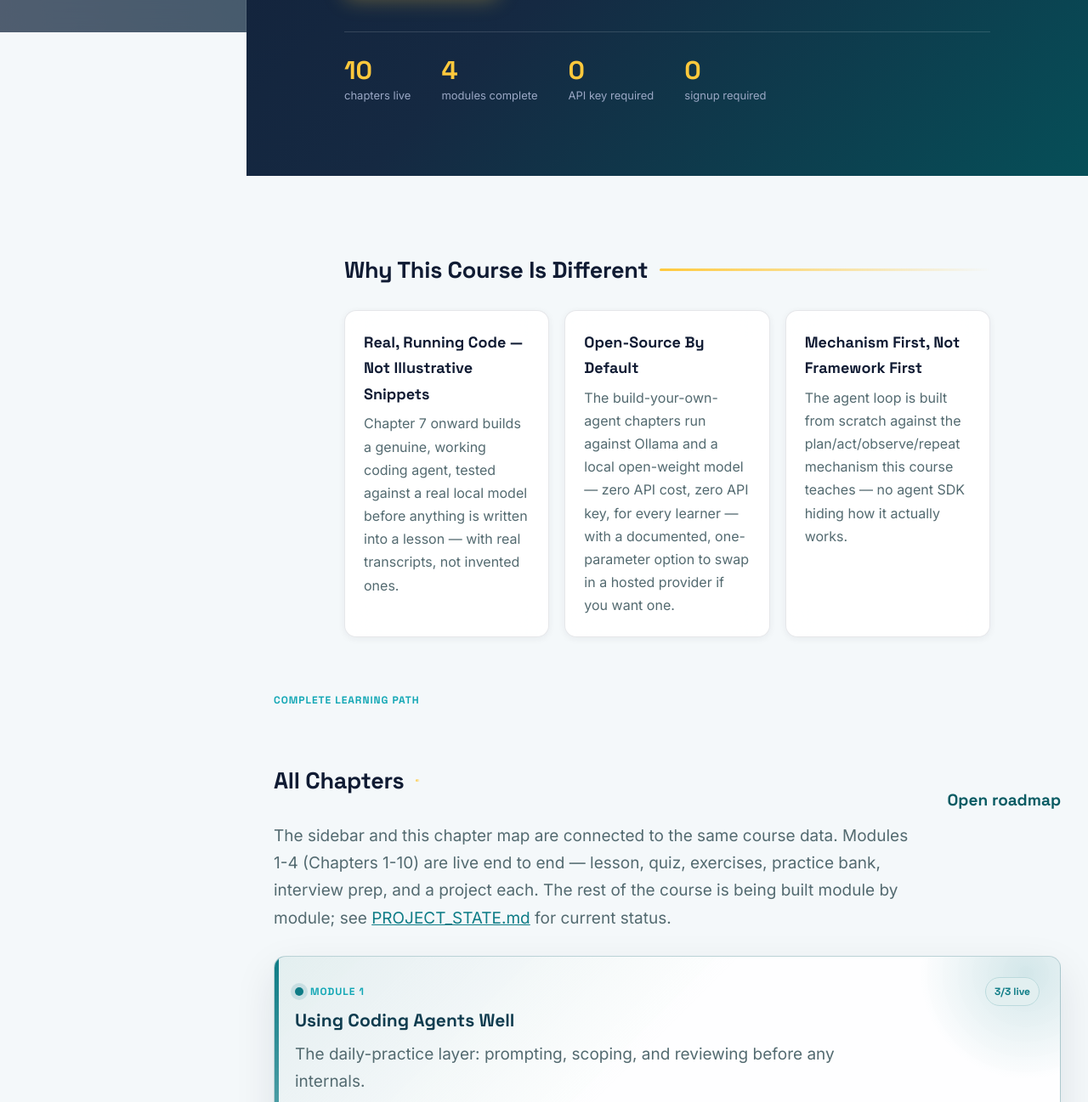
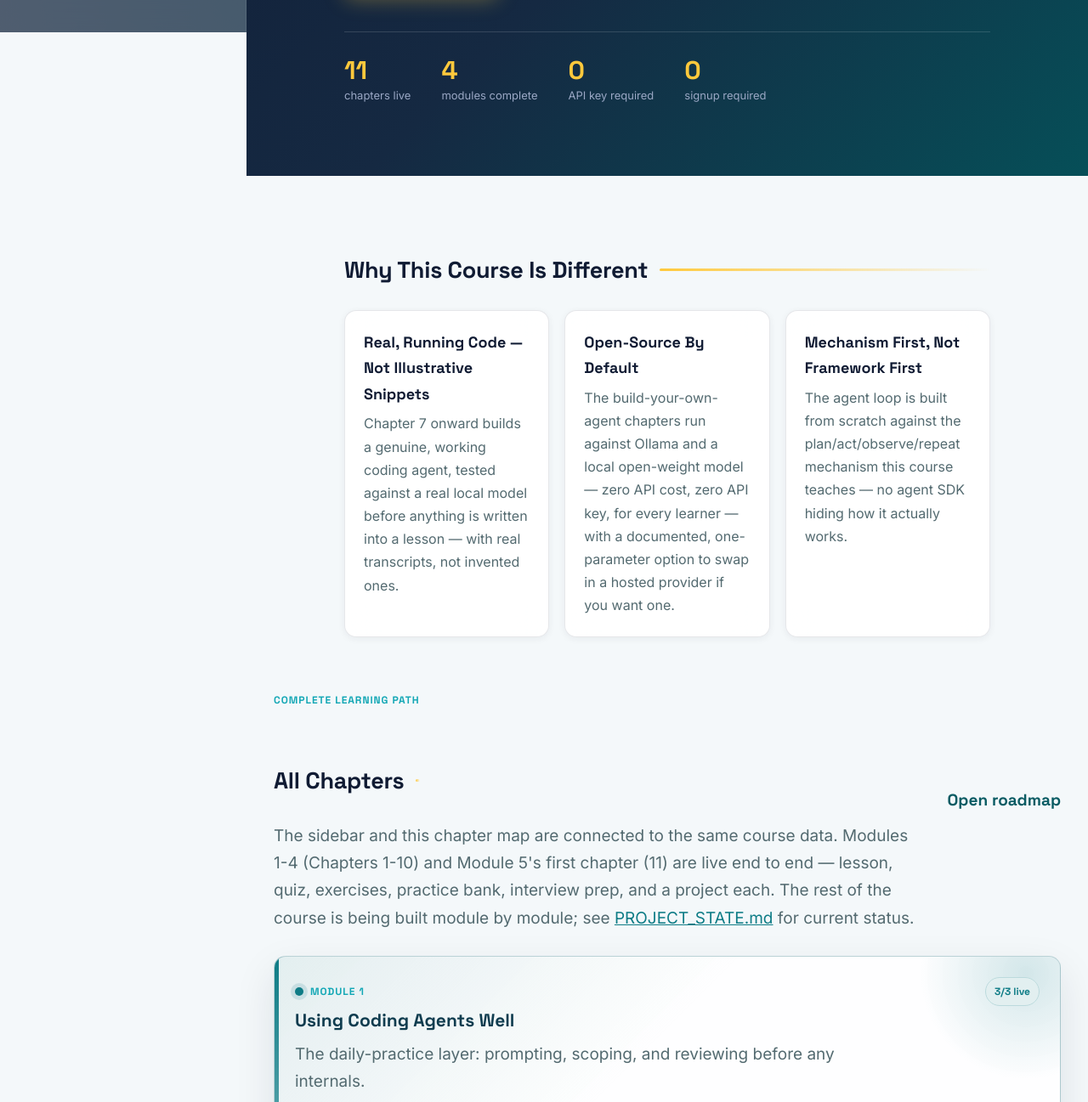
Before and after one commit to TechNaom/ai-coding-agents-for-everyone, a plain HTML site: page index.html in a window 1280 px wide. Shown: the part 762-2059 px from the top of the page at 85% size. Drawn offline with Linux system fonts and the light colour scheme.

Commit message:
Bump homepage/roadmap stats: Chapter 11 live (11 chapters, Module 5 in progress)
Co-Authored-By: Claude Sonnet 5 <noreply@anthropic.com>

```diff
--- a/index.html
+++ b/index.html
@@ -48,7 +48,7 @@
       <a href="#chapters" class="btn-secondary">Browse chapters</a>
     </div>
     <div class="hero-stats">
-      <div><strong>10</strong><span>chapters live</span></div>
+      <div><strong>11</strong><span>chapters live</span></div>
       <div><strong>4</strong><span>modules complete</span></div>
       <div><strong>0</strong><span>API key required</span></div>
       <div><strong>0</strong><span>signup required</span></div>
@@ -83,9 +83,10 @@
     </div>
     <p class="section-intro">
       The sidebar and this chapter map are connected to the same course
-      data. Modules 1-4 (Chapters 1-10) are live end to end — lesson,
-      quiz, exercises, practice bank, interview prep, and a project
-      each. The rest of the course is being built module by module; see
+      data. Modules 1-4 (Chapters 1-10) and Module 5's first chapter
+      (11) are live end to end — lesson, quiz, exercises, practice
+      bank, interview prep, and a project each. The rest of the course
+      is being built module by module; see
       <a href="https://github.com/TechNaom/ai-coding-agents-for-everyone/blob/main/PROJECT_STATE.md">PROJECT_STATE.md</a>
       for current status.
     </p>
```
Also changed, not shown: docs/curriculum/index.html (+1 -1 lines).
